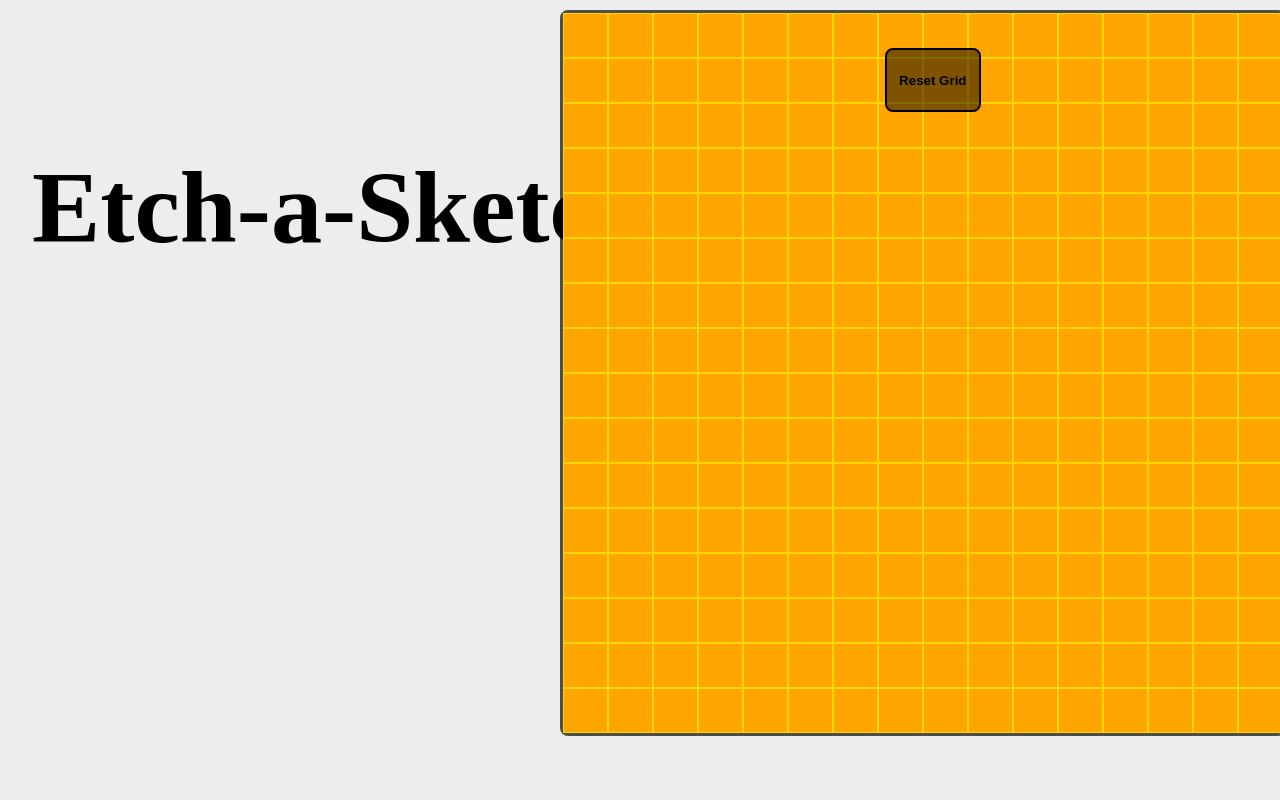
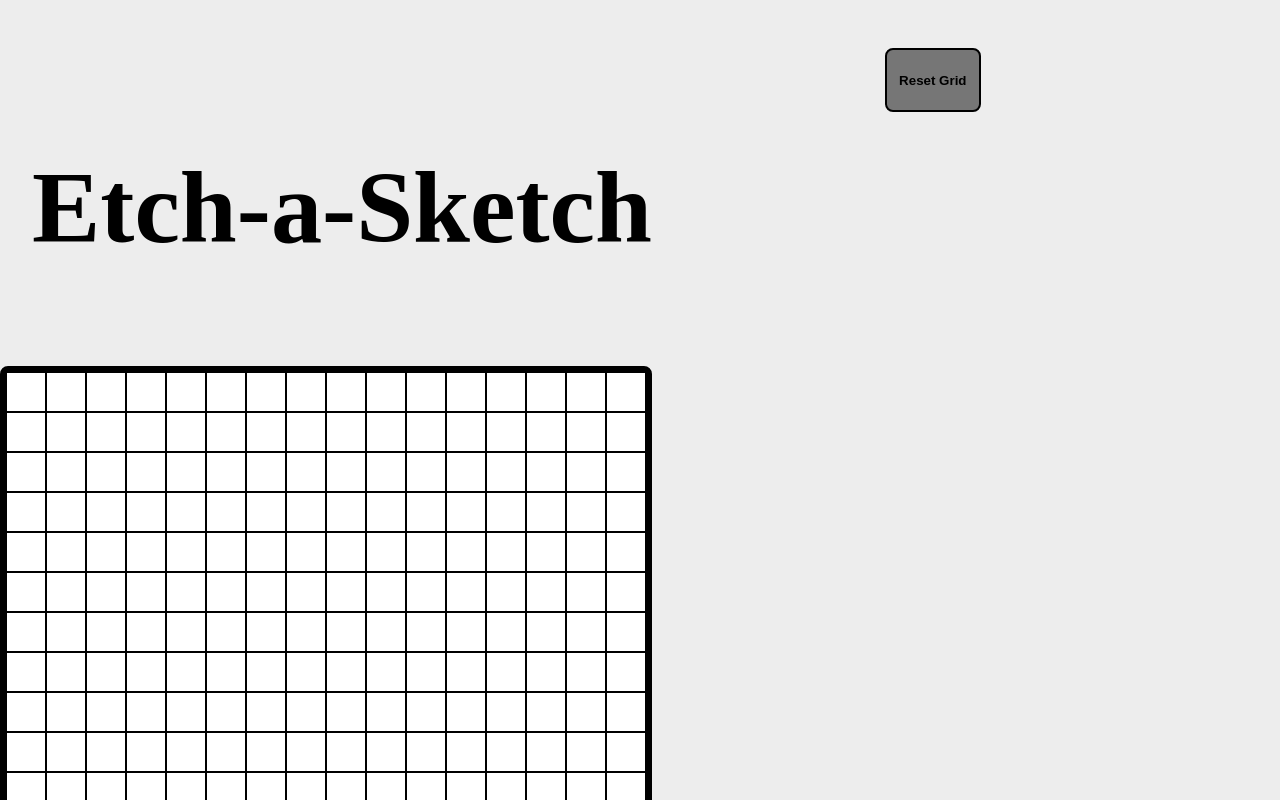
Before and after one commit to blaisepic/etch-a-sketch, a plain HTML site: page index.html in a window 1280 px wide. Drawn offline with Linux system fonts and the light colour scheme.

Commit message:
added container div. TODO: make elements stay in place

```diff
--- a/index.html
+++ b/index.html
@@ -6,8 +6,10 @@
         <h1>Etch-a-Sketch</h1>
     </header>
     <body>
-        <div class="container">
+        <div class="container-container">
+            <div class="container">
 
+            </div>
         </div>
     </body>
 </html>
--- a/style.css
+++ b/style.css
@@ -8,17 +8,20 @@ html, body {
     background: #ededed;
 }
 
+.container-container {
+    width: 100%;
+    margin: auto;
+}
+
 .container {
     position: fixed;
-    bottom: 4rem;
-    left: 35rem;
     display: flex;
     flex-direction: column;
-    height: 45rem;
-    width: 45rem;
+    height: 40rem;
+    width: 40rem;
     flex-wrap: wrap;
     margin-top: auto;
-    border: .2rem solid rgba(2, 2, 2, 0.678);
+    border: .4rem solid black;
     border-radius: .5rem;
 }
 
@@ -27,13 +30,12 @@ row {
     display: flex;
     flex-direction: row;
     flex-wrap: wrap;
-    background: red;
 }
 
 cell {
     flex: 1;
-    background: orange;
-    border: 1px solid gold;
+    background: white;
+    border: 1px solid black;
 }
 
 .hover {
```
